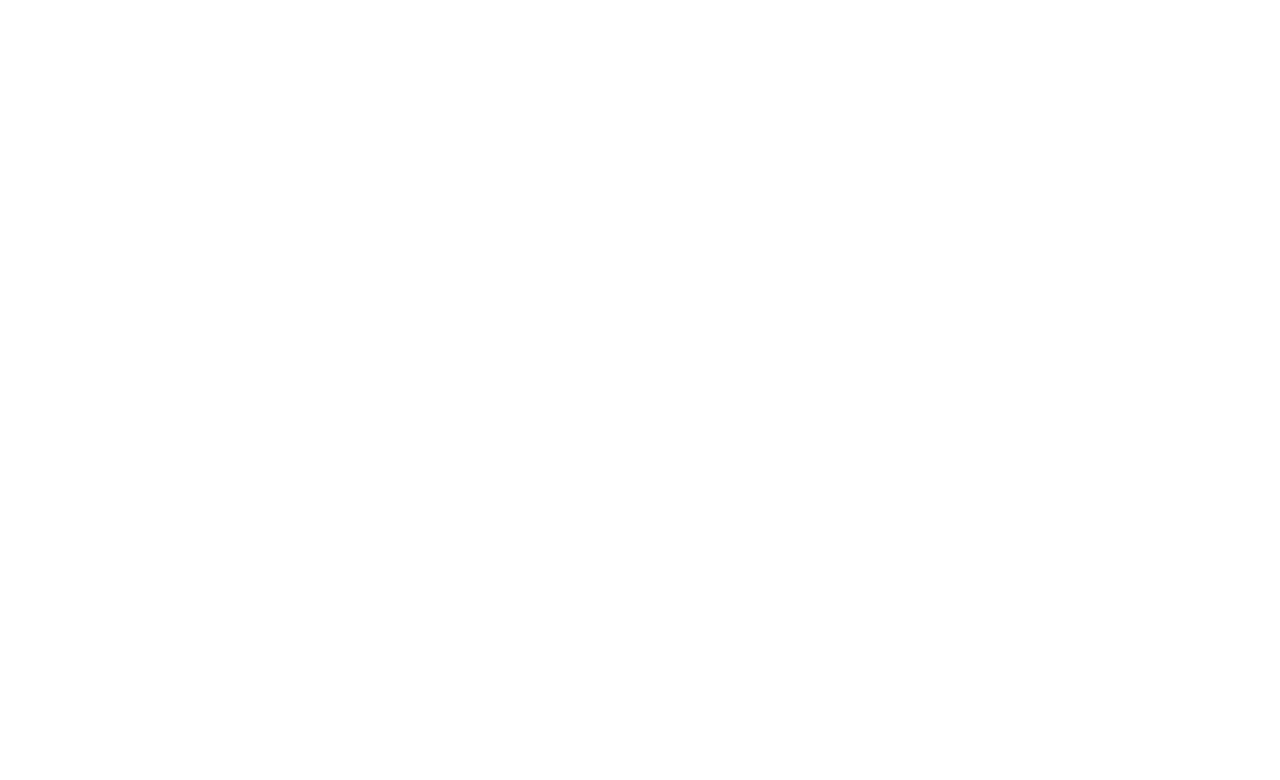
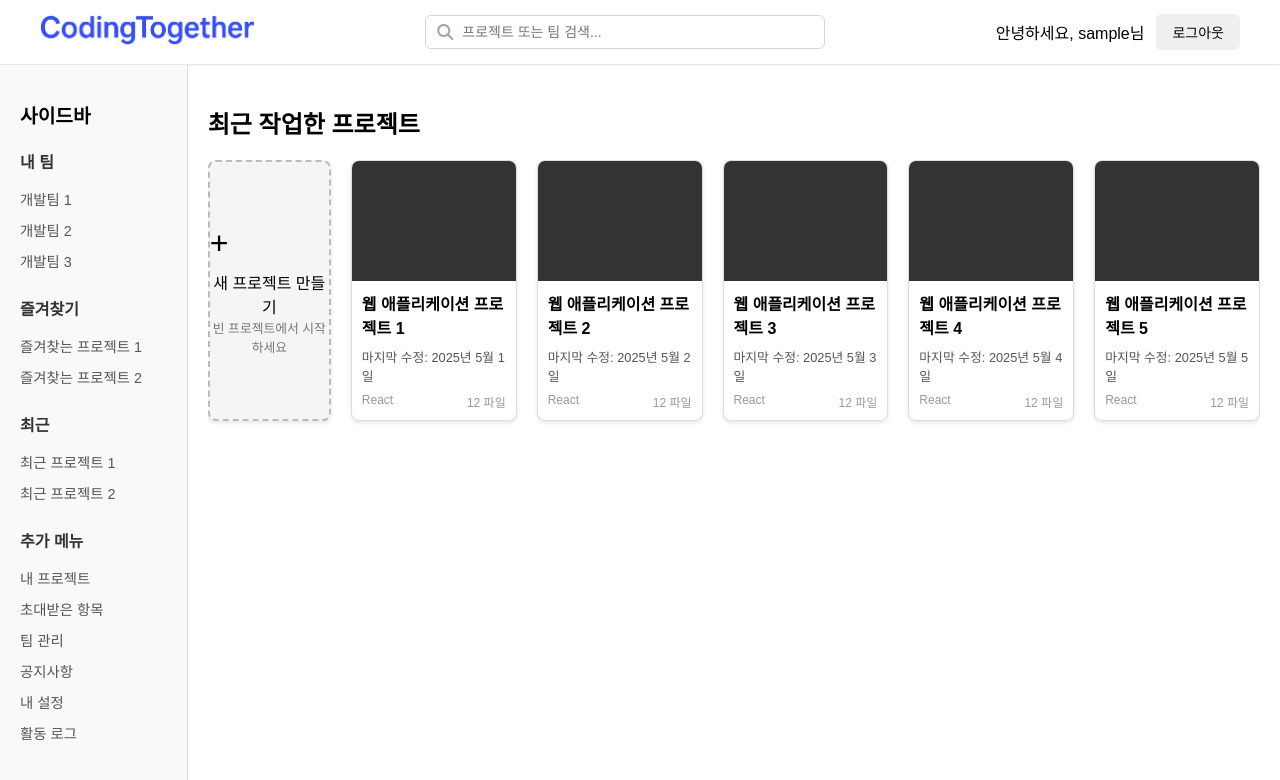
Before and after one commit to CodingTogetherWeb/CodingTogethe_Front, a React (Create React App) app: page /home in a window 1280 px wide. Before the commit this address had no page. Shown: the top 780 px of the page. Built offline with nearby package versions, Linux system fonts and the light colour scheme; sample sign-in values are in the browser's storage.

Commit message:
Feat : 루트 경로 -> login으로 변경, 보안 인증 처리, sidebar, project 컴포넌트 구현

```diff
--- a/src/App.js
+++ b/src/App.js
@@ -3,15 +3,18 @@ import { BrowserRouter, Routes, Route } from "react-router-dom";
 import Home from "./pages/Home";
 import Join from "./pages/Join";
 import Login from "./pages/Login";
+import Protected from "./pages/Protected";
 
 function App() {
     return (
         <div className="App">
             <BrowserRouter>
                 <Routes>
-                    <Route path="/" element={<Home />}></Route>
+                    <Route path="/" element={<Login />}></Route>
                     <Route path="/join" element={<Join />}></Route>
-                    <Route path="/login" element={<Login/>}></Route>
+                    <Route element={<Protected />}>
+                        <Route path="/home" element={<Home />} />
+                    </Route>
                 </Routes>
             </BrowserRouter>
         </div>
--- /dev/null
+++ b/src/components/Home/Project.js
@@ -0,0 +1,46 @@
+import React from "react";
+import "../../styles/Home/Project.css";
+
+const projects = [
+    { id: 1, name: "웹 애플리케이션 프로젝트 1", date: "2025년 5월 1일" },
+    { id: 2, name: "웹 애플리케이션 프로젝트 2", date: "2025년 5월 2일" },
+    { id: 3, name: "웹 애플리케이션 프로젝트 3", date: "2025년 5월 3일" },
+    { id: 4, name: "웹 애플리케이션 프로젝트 4", date: "2025년 5월 4일" },
+    { id: 5, name: "웹 애플리케이션 프로젝트 5", date: "2025년 5월 5일" }
+];
+
+const Project = () => {
+    return (
+        <div className="recent-projects">
+            <h2>최근 작업한 프로젝트</h2>
+            <div className="project-grid">
+                <div className="project-card new-project">
+                    <div className="new-project-content">
+                        <span>+</span>
+                        <p>새 프로젝트 만들기</p>
+                        <p className="subtext">빈 프로젝트에서 시작하세요</p>
+                    </div>
+                </div>
+
+
+                {projects.map((project) => (
+                    <div className="project-card" key={project.id}>
+                        <div className="project-image">
+                            {/* 코드 이미지 자리 (이미지는 예시로 background로 넣으세요) */}
+                        </div>
+                        <div className="project-info">
+                            <h3>{project.name}</h3>
+                            <p>마지막 수정: {project.date}</p>
+                            <div className="project-meta">
+                                <span>React</span>
+                                <span>12 파일</span>
+                            </div>
+                        </div>
+                    </div>
+                ))}
+            </div>
+        </div>
+    );
+};
+
+export default Project;
--- /dev/null
+++ b/src/components/Home/Sidebar.js
@@ -0,0 +1,48 @@
+import React from "react";
+import "../../styles/Home/Sidebar.css";
+
+const Sidebar = () => {
+    return (
+        <div className="sidebar">
+            <h2>사이드바</h2>
+            <div className="sidebar-section">
+                <h3>내 팀</h3>
+                <ul>
+                    <li>개발팀 1</li>
+                    <li>개발팀 2</li>
+                    <li>개발팀 3</li>
+                </ul>
+            </div>
+
+            <div className="sidebar-section">
+                <h3>즐겨찾기</h3>
+                <ul>
+                    <li>즐겨찾는 프로젝트 1</li>
+                    <li>즐겨찾는 프로젝트 2</li>
+                </ul>
+            </div>
+
+            <div className="sidebar-section">
+                <h3>최근</h3>
+                <ul>
+                    <li>최근 프로젝트 1</li>
+                    <li>최근 프로젝트 2</li>
+                </ul>
+            </div>
+
+            <div className="sidebar-section">
+                <h3>추가 메뉴</h3>
+                <ul>
+                    <li>내 프로젝트</li>
+                    <li>초대받은 항목</li>
+                    <li>팀 관리</li>
+                    <li>공지사항</li>
+                    <li>내 설정</li>
+                    <li>활동 로그</li>
+                </ul>
+            </div>
+        </div>
+    );
+};
+
+export default Sidebar;
--- a/src/pages/Home.js
+++ b/src/pages/Home.js
@@ -1,10 +1,17 @@
 import React from "react";
 import Header from "../components/Home/Header";
+import Project from "../components/Home/Project";
+import Sidebar from "../components/Home/Sidebar";
+import "../styles/Home/Home.css";
 
 const Home = () => {
     return (
         <div className="homePage">
             <Header />
+            <div className="home-content">
+                <Sidebar />
+                <Project />
+            </div>
         </div>
     );
 };
--- a/src/pages/Login.js
+++ b/src/pages/Login.js
@@ -1,4 +1,5 @@
 import React, { useState } from "react";
+import { Link } from "react-router-dom";
 import "../styles/Login/Login.css";
 
 const Login = () => {
@@ -43,7 +44,7 @@ const Login = () => {
 
         const data = await response.json();
         localStorage.setItem("token", data.token);
-        window.location.href = "/";
+        window.location.href = "/home";
         alert("환영합니다.");
       } catch (error) {
         console.error("로그인 실패:", error);
@@ -96,9 +97,10 @@ const Login = () => {
           </button>
         </form>
 
+
         <div className="text-center">
           <p className="footer-text">
-            계정이 없으신가요? <span className="link">회원가입</span>
+            계정이 없으신가요?<Link to="/join"><span className="link">회원가입</span></Link>
           </p>
         </div>
       </div>
--- /dev/null
+++ b/src/pages/Protected.js
@@ -0,0 +1,14 @@
+import { Navigate, Outlet } from "react-router-dom";
+
+const Protected = () => {
+    const token = localStorage.getItem("token");
+
+    if (!token) {
+        alert("로그인이 필요한 서비스입니다.")
+        return <Navigate to="/" replace />;
+    }
+
+    return <Outlet />;
+};
+
+export default Protected;
--- /dev/null
+++ b/src/styles/Home/Home.css
@@ -0,0 +1,3 @@
+.home-content {
+    display: flex;
+}
--- /dev/null
+++ b/src/styles/Home/Project.css
@@ -0,0 +1,77 @@
+.recent-projects {
+    padding: 20px;
+}
+
+.recent-projects h2 {
+    font-size: 1.5rem;
+    margin-bottom: 20px;
+}
+
+.project-grid {
+    display: flex;
+    gap: 20px;
+    overflow-x: auto;
+    padding-bottom: 10px;
+}
+
+.project-card {
+    background-color: #fff;
+    border: 1px solid #ddd;
+    border-radius: 8px;
+    overflow: hidden;
+    box-shadow: 0 2px 4px rgba(0, 0, 0, 0.1);
+}
+
+.new-project {
+    display: flex;
+    align-items: center;
+    justify-content: center;
+    cursor: pointer;
+    background-color: #f5f5f5;
+    border: 2px dashed #bbb;
+}
+
+.new-project-content span {
+    font-size: 2rem;
+    display: block;
+    margin-bottom: 8px;
+}
+
+.new-project-content p {
+    margin: 0;
+    text-align: center;
+}
+
+.new-project-content .subtext {
+    font-size: 0.8rem;
+    color: #777;
+}
+
+.project-image {
+    background-color: #333;
+    height: 120px;
+    background-size: cover;
+    background-position: center;
+}
+
+.project-info {
+    padding: 10px;
+}
+
+.project-info h3 {
+    font-size: 1rem;
+    margin: 0 0 8px 0;
+}
+
+.project-info p {
+    font-size: 0.8rem;
+    margin: 0 0 8px 0;
+    color: #555;
+}
+
+.project-meta {
+    display: flex;
+    justify-content: space-between;
+    font-size: 0.75rem;
+    color: #999;
+}
--- /dev/null
+++ b/src/styles/Home/Sidebar.css
@@ -0,0 +1,39 @@
+.sidebar {
+    width: 220px;
+    background-color: #f9f9f9;
+    border-right: 1px solid #ddd;
+    padding: 20px;
+    box-sizing: border-box;
+}
+
+.sidebar h2 {
+    font-size: 1.2rem;
+    margin-bottom: 20px;
+}
+
+.sidebar-section {
+    margin-bottom: 20px;
+}
+
+.sidebar-section h3 {
+    font-size: 1rem;
+    margin-bottom: 10px;
+    color: #333;
+}
+
+.sidebar-section ul {
+    list-style: none;
+    padding: 0;
+    margin: 0;
+}
+
+.sidebar-section li {
+    padding: 5px 0;
+    cursor: pointer;
+    font-size: 0.9rem;
+    color: #555;
+}
+
+.sidebar-section li:hover {
+    color: #007bff;
+}
```
